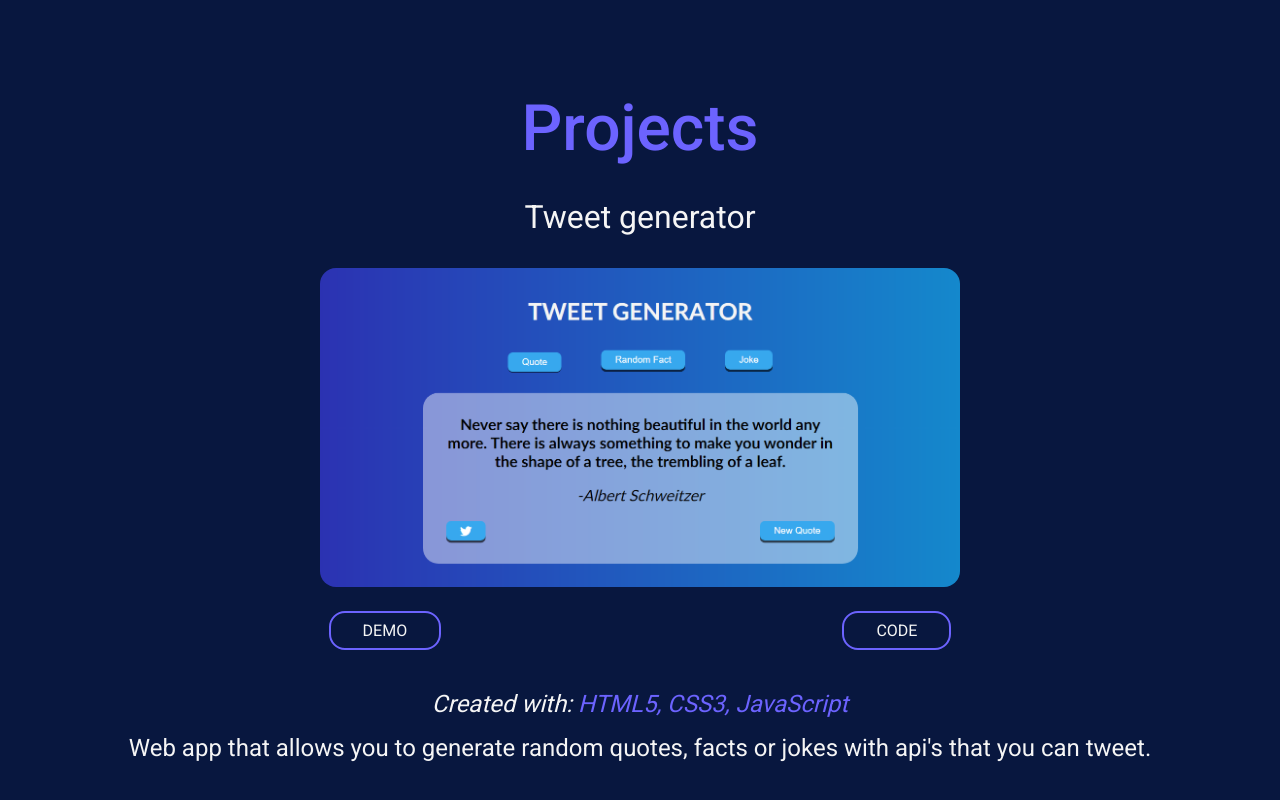
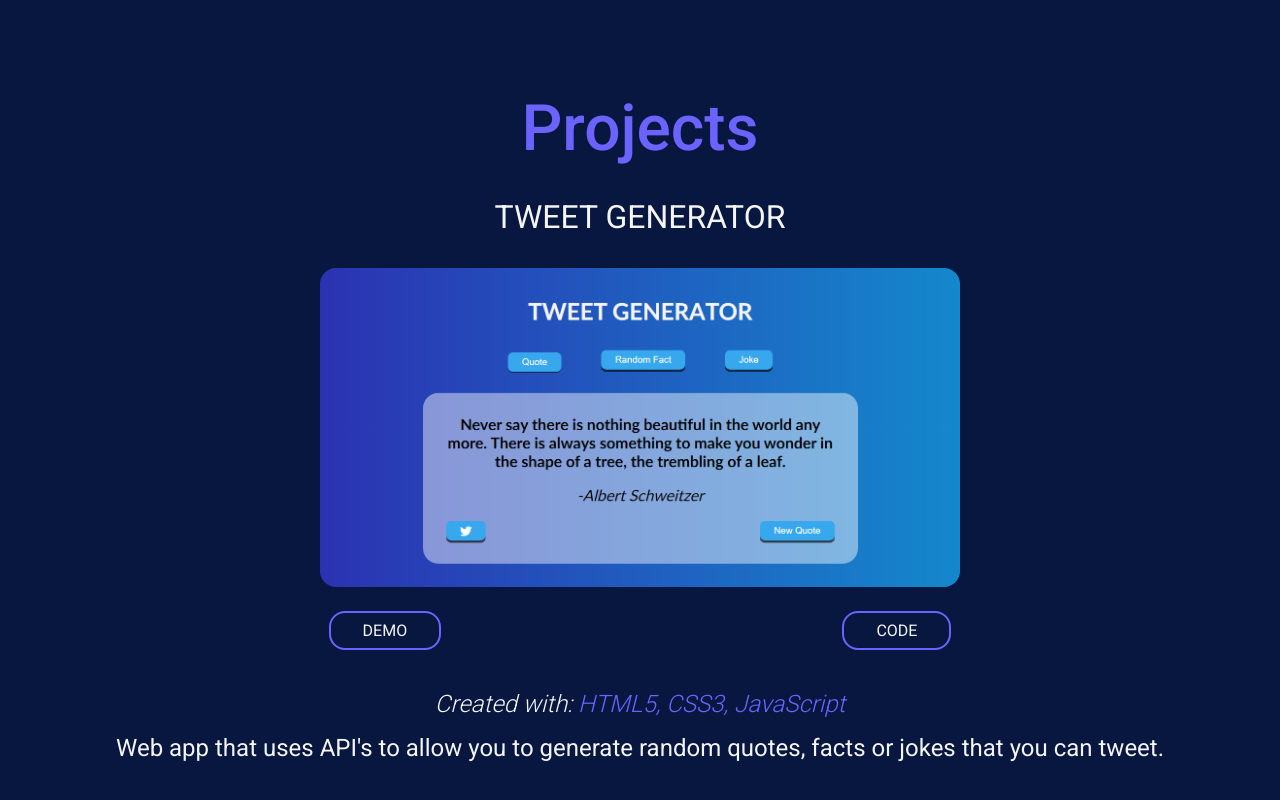
Before and after one commit to ostojics/Portfolio, a website: page index.html in a window 1280 px wide. Shown: the part 1571-2371 px from the top of the page. Drawn offline with Linux system fonts and the light colour scheme.

Commit message:
minor typography updates

```diff
--- a/index.html
+++ b/index.html
@@ -79,7 +79,7 @@
                                    HTML5, CSS3, JavaScript
                                </span>
                             </span>
-                            Web app that allows you to generate random quotes, facts or jokes with api's that you can tweet.
+                            Web app that uses API's to allow you to generate random quotes, facts or jokes that you can tweet.
                         </h3>
                     </div>
                 </div>
--- a/sass/_components.scss
+++ b/sass/_components.scss
@@ -197,6 +197,7 @@
                     font-size: 2rem;
                     font-weight: 400;
                     margin-bottom: 2rem;
+                    text-transform: uppercase;
                 }
 
                 &-img{
@@ -218,6 +219,7 @@
                     &-add1{
                         margin: 1rem 0;
                         font-style: italic;
+                        font-weight: 300;
                     }
 
                     &-add2{
```
Also changed, not shown: css/style.css.
